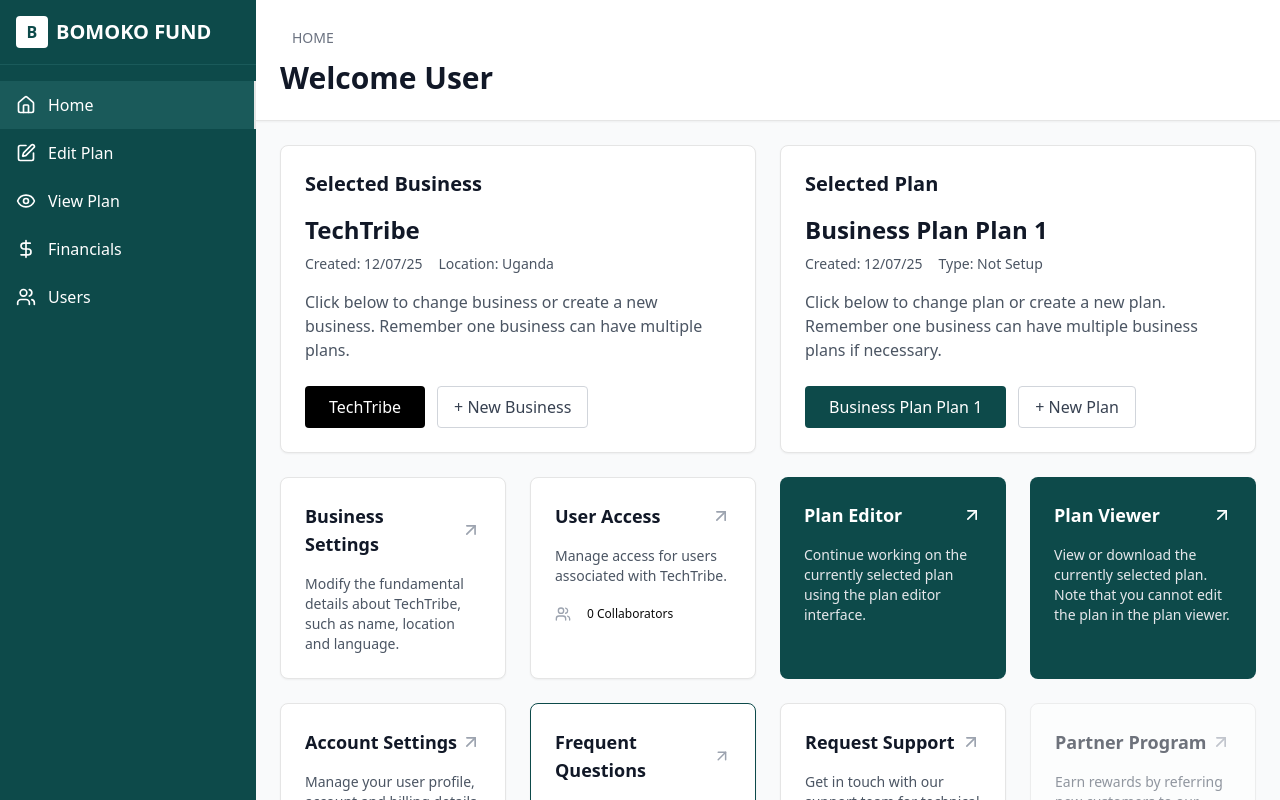
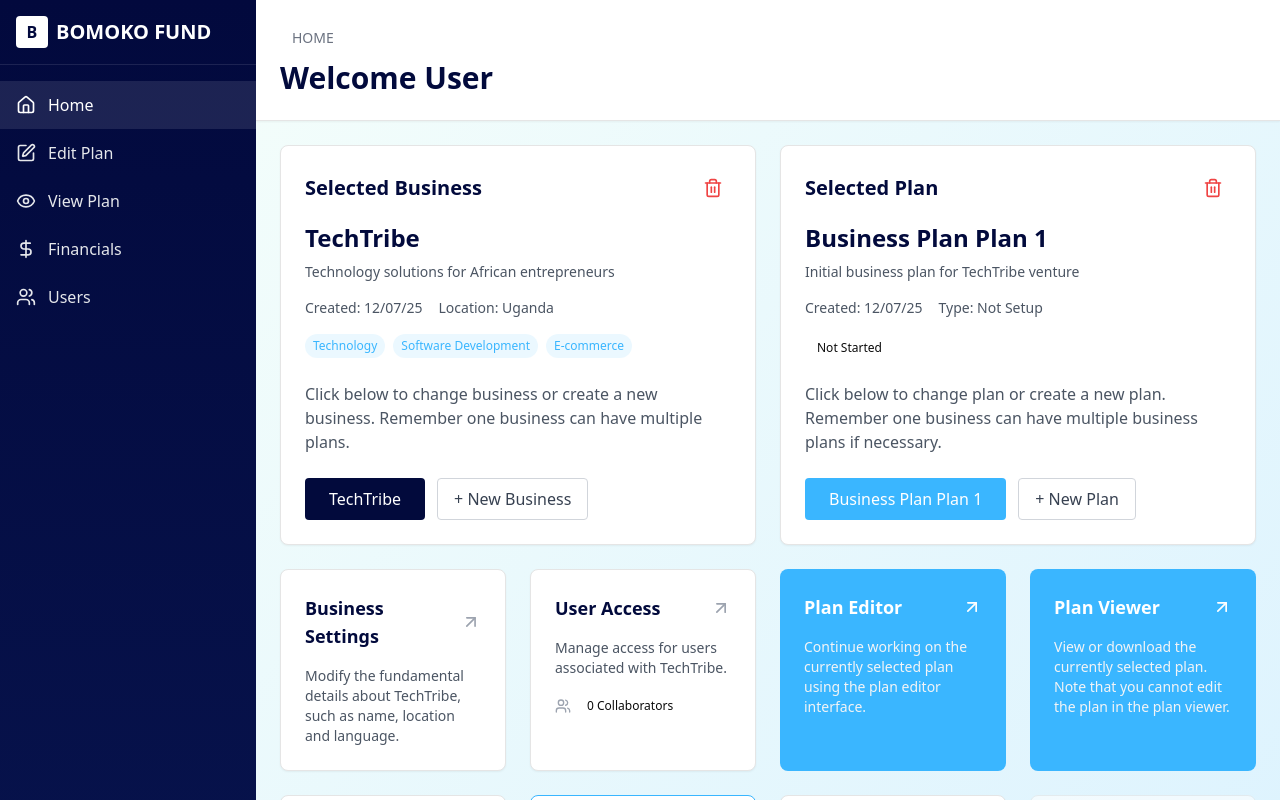
Before and after one commit to Wezalab/Bomoko-fund, a React (Vite) app: page /dashboard in a window 1280 px wide. Shown: the top 800 px of the page. Built offline with nearby package versions, Linux system fonts and the light colour scheme; no server answers; what groq-sdk would draw is missing.

Commit message:
Use our style guide:

```diff
--- a/src/components/Dashboard.tsx
+++ b/src/components/Dashboard.tsx
@@ -71,6 +71,8 @@ interface BusinessData {
   location: string;
   createdAt: string;
   businessTypes: string[];
+  purpose: string;
+  country: string;
 }
 
 interface PlanData {
@@ -80,6 +82,7 @@ interface PlanData {
   createdAt: string;
   type: string;
   status: 'setup' | 'not_setup' | 'completed';
+  description: string;
 }
 
 const Dashboard: React.FC = () => {
@@ -87,23 +90,27 @@ const Dashboard: React.FC = () => {
   const dispatch = useAppDispatch();
   const user = useAppSelector(selectUser) as unknown as ExtendedUser;
 
-  // Mock data - in real app, this would come from Redux store or API
+  // Mock business data from ventures - in real app, this would come from Redux store or API
   const [selectedBusiness, setSelectedBusiness] = useState<BusinessData | null>({
     id: '1',
     name: 'TechTribe',
     description: 'Technology solutions for African entrepreneurs',
     location: 'Uganda',
     createdAt: '2025-07-12',
-    businessTypes: ['Technology', 'Software Development', 'E-commerce']
+    businessTypes: ['Technology', 'Software Development', 'E-commerce'],
+    purpose: 'create_business',
+    country: 'UG'
   });
 
+  // Mock plan data from ventures - in real app, this would come from Redux store or API
   const [selectedPlan, setSelectedPlan] = useState<PlanData | null>({
     id: '1',
     name: 'Business Plan Plan 1',
     businessId: '1',
     createdAt: '2025-07-12',
     type: 'Not Setup',
-    status: 'not_setup'
+    status: 'not_setup',
+    description: 'Initial business plan for TechTribe venture'
   });
 
   // Function to handle Google profile image URLs
@@ -147,6 +154,19 @@ const Dashboard: React.FC = () => {
     navigate(path);
   };
 
+  const handleDeleteBusiness = () => {
+    if (window.confirm('Are you sure you want to delete this business? This action cannot be undone.')) {
+      setSelectedBusiness(null);
+      setSelectedPlan(null); // Also remove associated plan
+    }
+  };
+
+  const handleDeletePlan = () => {
+    if (window.confirm('Are you sure you want to delete this plan? This action cannot be undone.')) {
+      setSelectedPlan(null);
+    }
+  };
+
   const formatDate = (dateString: string) => {
     return new Date(dateString).toLocaleDateString('en-GB', {
       day: '2-digit',
@@ -155,14 +175,48 @@ const Dashboard: React.FC = () => {
     });
   };
 
+  const EmptyBusinessState = () => (
+    <div className="text-center py-12">
+      <div className="w-16 h-16 bg-gray-100 rounded-full flex items-center justify-center mx-auto mb-4">
+        <Building className="w-8 h-8 text-gray-400" />
+      </div>
+      <h3 className="text-lg font-semibold text-gray-900 mb-2">No Business Selected</h3>
+      <p className="text-gray-600 mb-6">Create your first business to get started with your entrepreneurial journey.</p>
+      <button
+        onClick={() => handleNavigation('/venture-wizard')}
+        className="bg-lightBlue hover:bg-lightBlue/90 text-white px-6 py-3 rounded-lg font-medium transition-colors inline-flex items-center space-x-2"
+      >
+        <Plus className="w-5 h-5" />
+        <span>Create New Business</span>
+      </button>
+    </div>
+  );
+
+  const EmptyPlanState = () => (
+    <div className="text-center py-12">
+      <div className="w-16 h-16 bg-gray-100 rounded-full flex items-center justify-center mx-auto mb-4">
+        <FileText className="w-8 h-8 text-gray-400" />
+      </div>
+      <h3 className="text-lg font-semibold text-gray-900 mb-2">No Plan Selected</h3>
+      <p className="text-gray-600 mb-6">Create a business plan to organize your ideas and attract investors.</p>
+      <button
+        onClick={() => handleNavigation('/business-plan-editor')}
+        className="bg-lightBlue hover:bg-lightBlue/90 text-white px-6 py-3 rounded-lg font-medium transition-colors inline-flex items-center space-x-2"
+      >
+        <Plus className="w-5 h-5" />
+        <span>Create New Plan</span>
+      </button>
+    </div>
+  );
+
   return (
-    <div className="min-h-screen bg-gray-50 flex">
+    <div className="min-h-screen bg-gradient-to-br from-lightGreen/20 to-lightBlue/20 flex">
       {/* Left Sidebar */}
-      <div className="w-64 bg-[#0D4A4A] text-white flex flex-col">
+      <div className="w-64 bg-gradient-to-b from-[#02093d] to-[#0a1854] text-white flex flex-col">
         {/* Logo Section */}
-        <div className="p-4 border-b border-[#1A5A5A]">
+        <div className="p-4 border-b border-white/10">
           <div className="flex items-center space-x-2">
-            <div className="w-8 h-8 bg-white rounded text-[#0D4A4A] flex items-center justify-center font-bold">
+            <div className="w-8 h-8 bg-white rounded text-[#02093d] flex items-center justify-center font-bold">
               B
             </div>
             <span className="text-xl font-bold text-white">BOMOKO FUND</span>
@@ -173,7 +227,7 @@ const Dashboard: React.FC = () => {
         <nav className="flex-1 py-4">
           <button
             onClick={() => handleNavigation('/dashboard')}
-            className="w-full flex items-center space-x-3 px-4 py-3 text-left bg-[#1A5A5A] border-r-2 border-yellow-400 transition-colors"
+            className="w-full flex items-center space-x-3 px-4 py-3 text-left bg-white/10 text-white hover:bg-white/20 transition-colors"
           >
             <Home className="w-5 h-5" />
             <span className="font-medium">Home</span>
@@ -181,7 +235,7 @@ const Dashboard: React.FC = () => {
 
           <button
             onClick={() => handleNavigation('/business-plan-editor')}
-            className="w-full flex items-center space-x-3 px-4 py-3 text-left hover:bg-[#1A5A5A] transition-colors"
+            className="w-full flex items-center space-x-3 px-4 py-3 text-left hover:bg-white/10 text-gray-200 transition-colors"
           >
             <Edit className="w-5 h-5" />
             <span className="font-medium">Edit Plan</span>
@@ -189,7 +243,7 @@ const Dashboard: React.FC = () => {
 
           <button
             onClick={() => handleNavigation('/business-plan')}
-            className="w-full flex items-center space-x-3 px-4 py-3 text-left hover:bg-[#1A5A5A] transition-colors"
+            className="w-full flex items-center space-x-3 px-4 py-3 text-left hover:bg-white/10 text-gray-200 transition-colors"
           >
             <Eye className="w-5 h-5" />
             <span className="font-medium">View Plan</span>
@@ -197,7 +251,7 @@ const Dashboard: React.FC = () => {
 
           <button
             onClick={() => handleNavigation('/financials')}
-            className="w-full flex items-center space-x-3 px-4 py-3 text-left hover:bg-[#1A5A5A] transition-colors"
+            className="w-full flex items-center space-x-3 px-4 py-3 text-left hover:bg-white/10 text-gray-200 transition-colors"
           >
             <DollarSign className="w-5 h-5" />
             <span className="font-medium">Financials</span>
@@ -205,7 +259,7 @@ const Dashboard: React.FC = () => {
 
           <button
             onClick={() => handleNavigation('/users')}
-            className="w-full flex items-center space-x-3 px-4 py-3 text-left hover:bg-[#1A5A5A] transition-colors"
+            className="w-full flex items-center space-x-3 px-4 py-3 px-4 py-3 text-left hover:bg-white/10 text-gray-200 transition-colors"
           >
             <Users className="w-5 h-5" />
             <span className="font-medium">Users</span>
@@ -213,13 +267,13 @@ const Dashboard: React.FC = () => {
         </nav>
 
         {/* Upgrade Section */}
-        <div className="p-4 border-t border-[#1A5A5A]">
-          <div className="bg-[#1A5A5A] rounded-lg p-4 text-center">
+        <div className="p-4 border-t border-white/10">
+          <div className="bg-white/10 rounded-lg p-4 text-center">
             <Lock className="mx-auto mb-2 h-8 w-8 text-yellow-400" />
             <p className="text-sm text-gray-300 mb-3">
               Upgrade to unlock more features and sections.
             </p>
-            <button className="w-full bg-yellow-400 text-black hover:bg-yellow-500 font-semibold py-2 px-4 rounded">
+            <button className="w-full bg-yellow-400 text-dark hover:bg-yellow-500 font-semibold py-2 px-4 rounded transition-colors">
               Upgrade
             </button>
           </div>
@@ -237,7 +291,7 @@ const Dashboard: React.FC = () => {
                   HOME
                 </span>
               </div>
-              <h1 className="text-3xl font-bold text-gray-900">
+              <h1 className="text-3xl font-bold text-dark">
                 Welcome {user?.name || user?.email?.split('@')[0] || 'User'}
               </h1>
             </div>
@@ -321,47 +375,115 @@ const Dashboard: React.FC = () => {
           <div className="grid grid-cols-1 lg:grid-cols-2 gap-6">
             {/* Selected Business */}
             <div className="bg-white rounded-lg shadow-sm border p-6">
-              <h2 className="text-xl font-bold text-gray-900 mb-4">Selected Business</h2>
-              <h3 className="text-2xl font-bold text-gray-900 mb-2">TechTribe</h3>
+              <div className="flex items-center justify-between mb-4">
+                <h2 className="text-xl font-bold text-dark">Selected Business</h2>
+                {selectedBusiness && (
+                  <button
+                    onClick={handleDeleteBusiness}
+                    className="text-red-500 hover:text-red-700 hover:bg-red-50 p-2 rounded-lg transition-colors"
+                    title="Delete Business"
+                  >
+                    <Trash2 className="w-5 h-5" />
+                  </button>
+                )}
+              </div>
+
+              {selectedBusiness ? (
+                <div>
+                  <h3 className="text-2xl font-bold text-dark mb-2">{selectedBusiness.name}</h3>
+                  <p className="text-gray-600 text-sm mb-4">{selectedBusiness.description}</p>
                   <div className="text-sm text-gray-600 mb-4">
-                <span>Created: {formatDate(selectedBusiness?.createdAt || '2025-07-12')}</span>
-                <span className="ml-4">Location: {selectedBusiness?.location || 'Uganda'}</span>
+                    <span>Created: {formatDate(selectedBusiness.createdAt)}</span>
+                    <span className="ml-4">Location: {selectedBusiness.location}</span>
+                  </div>
+                  <div className="mb-6">
+                    <div className="flex flex-wrap gap-2">
+                      {selectedBusiness.businessTypes.map((type, index) => (
+                        <span key={index} className="bg-lightBlue/10 text-lightBlue px-2 py-1 rounded-full text-xs font-medium">
+                          {type}
+                        </span>
+                      ))}
+                    </div>
                   </div>
                   <p className="text-gray-600 mb-6">
                     Click below to change business or create a new business. Remember one business can have multiple plans.
                   </p>
                   <div className="flex space-x-3">
-                <button className="bg-black text-white hover:bg-gray-800 px-6 py-2 rounded font-medium">
-                  TechTribe
+                    <button className="bg-dark text-white hover:bg-dark/90 px-6 py-2 rounded font-medium transition-colors">
+                      {selectedBusiness.name}
                     </button>
-                <button className="border border-gray-300 text-gray-700 hover:bg-gray-50 px-4 py-2 rounded">
+                    <button
+                      onClick={() => handleNavigation('/venture-wizard')}
+                      className="border border-gray-300 text-gray-700 hover:bg-gray-50 px-4 py-2 rounded transition-colors"
+                    >
                       + New Business
                     </button>
                   </div>
                 </div>
+              ) : (
+                <EmptyBusinessState />
+              )}
+            </div>
 
             {/* Selected Plan */}
             <div className="bg-white rounded-lg shadow-sm border p-6">
-              <h2 className="text-xl font-bold text-gray-900 mb-4">Selected Plan</h2>
-              <h3 className="text-2xl font-bold text-gray-900 mb-2">Business Plan Plan 1</h3>
+              <div className="flex items-center justify-between mb-4">
+                <h2 className="text-xl font-bold text-dark">Selected Plan</h2>
+                {selectedPlan && (
+                  <button
+                    onClick={handleDeletePlan}
+                    className="text-red-500 hover:text-red-700 hover:bg-red-50 p-2 rounded-lg transition-colors"
+                    title="Delete Plan"
+                  >
+                    <Trash2 className="w-5 h-5" />
+                  </button>
+                )}
+              </div>
+
+              {selectedPlan ? (
+                <div>
+                  <h3 className="text-2xl font-bold text-dark mb-2">{selectedPlan.name}</h3>
+                  <p className="text-gray-600 text-sm mb-4">{selectedPlan.description}</p>
                   <div className="text-sm text-gray-600 mb-4">
-                <span>Created: {formatDate(selectedPlan?.createdAt || '2025-07-12')}</span>
-                <span className="ml-4">Type: Not Setup</span>
+                    <span>Created: {formatDate(selectedPlan.createdAt)}</span>
+                    <span className="ml-4">Type: {selectedPlan.type}</span>
+                  </div>
+                  <div className="mb-6">
+                    <span className={`px-3 py-1 rounded-full text-xs font-medium ${
+                      selectedPlan.status === 'completed'
+                        ? 'bg-green-100 text-green-800'
+                        : selectedPlan.status === 'setup'
+                        ? 'bg-blue-100 text-blue-800'
+                        : 'bg-yellow-100 text-yellow-800'
+                    }`}>
+                      {selectedPlan.status === 'completed' ? 'Completed' :
+                       selectedPlan.status === 'setup' ? 'In Progress' : 'Not Started'}
+                    </span>
                   </div>
                   <p className="text-gray-600 mb-6">
                     Click below to change plan or create a new plan. Remember one business can have multiple business plans if necessary.
                   </p>
                   <div className="flex space-x-3">
-                <button className="bg-[#0D4A4A] text-white hover:bg-[#1A5A5A] px-6 py-2 rounded font-medium">
-                  Business Plan Plan 1
+                    <button className="bg-lightBlue text-white hover:bg-lightBlue/90 px-6 py-2 rounded font-medium transition-colors">
+                      {selectedPlan.name}
                     </button>
-                <button className="border border-gray-300 text-gray-700 hover:bg-gray-50 px-4 py-2 rounded">
+                    <button
+                      onClick={() => handleNavigation('/business-plan-editor')}
+                      className="border border-gray-300 text-gray-700 hover:bg-gray-50 px-4 py-2 rounded transition-colors"
+                    >
                       + New Plan
                     </button>
                   </div>
                 </div>
+              ) : (
+                <EmptyPlanState />
+              )}
+            </div>
           </div>
 
+          {/* Action Cards - Only show if business exists */}
+          {selectedBusiness && (
+            <>
               {/* Action Cards - First Row */}
               <div className="grid grid-cols-1 lg:grid-cols-4 gap-6">
                 {/* Business Settings */}
@@ -370,11 +492,11 @@ const Dashboard: React.FC = () => {
                   onClick={() => handleNavigation('/business-settings')}
                 >
                   <div className="flex items-center justify-between mb-4">
-                <h3 className="text-lg font-bold text-gray-900">Business Settings</h3>
+                    <h3 className="text-lg font-bold text-dark">Business Settings</h3>
                     <ArrowUpRight className="h-5 w-5 text-gray-400" />
                   </div>
                   <p className="text-gray-600 text-sm">
-                Modify the fundamental details about TechTribe, such as name, location and language.
+                    Modify the fundamental details about {selectedBusiness.name}, such as name, location and language.
                   </p>
                 </div>
 
@@ -384,11 +506,11 @@ const Dashboard: React.FC = () => {
                   onClick={() => handleNavigation('/user-access')}
                 >
                   <div className="flex items-center justify-between mb-4">
-                <h3 className="text-lg font-bold text-gray-900">User Access</h3>
+                    <h3 className="text-lg font-bold text-dark">User Access</h3>
                     <ArrowUpRight className="h-5 w-5 text-gray-400" />
                   </div>
                   <p className="text-gray-600 text-sm mb-4">
-                Manage access for users associated with TechTribe.
+                    Manage access for users associated with {selectedBusiness.name}.
                   </p>
                   <div className="flex items-center space-x-2">
                     <Users className="h-4 w-4 text-gray-400" />
@@ -400,28 +522,28 @@ const Dashboard: React.FC = () => {
 
                 {/* Plan Editor */}
                 <div
-              className="bg-[#0D4A4A] text-white rounded-lg p-6 hover:bg-[#1A5A5A] transition-colors cursor-pointer"
+                  className="bg-lightBlue text-white rounded-lg p-6 hover:bg-lightBlue/90 transition-colors cursor-pointer"
                   onClick={() => handleNavigation('/business-plan-editor')}
                 >
                   <div className="flex items-center justify-between mb-4">
                     <h3 className="text-lg font-bold">Plan Editor</h3>
                     <ArrowUpRight className="h-5 w-5 text-white" />
                   </div>
-              <p className="text-gray-200 text-sm">
+                  <p className="text-gray-100 text-sm">
                     Continue working on the currently selected plan using the plan editor interface.
                   </p>
                 </div>
 
                 {/* Plan Viewer */}
                 <div
-              className="bg-[#0D4A4A] text-white rounded-lg p-6 hover:bg-[#1A5A5A] transition-colors cursor-pointer"
+                  className="bg-lightBlue text-white rounded-lg p-6 hover:bg-lightBlue/90 transition-colors cursor-pointer"
                   onClick={() => handleNavigation('/business-plan')}
                 >
                   <div className="flex items-center justify-between mb-4">
                     <h3 className="text-lg font-bold">Plan Viewer</h3>
                     <ArrowUpRight className="h-5 w-5 text-white" />
                   </div>
-              <p className="text-gray-200 text-sm">
+                  <p className="text-gray-100 text-sm">
                     View or download the currently selected plan. Note that you cannot edit the plan in the plan viewer.
                   </p>
                 </div>
@@ -435,7 +557,7 @@ const Dashboard: React.FC = () => {
                   onClick={() => handleNavigation('/account-settings')}
                 >
                   <div className="flex items-center justify-between mb-4">
-                <h3 className="text-lg font-bold text-gray-900">Account Settings</h3>
+                    <h3 className="text-lg font-bold text-dark">Account Settings</h3>
                     <ArrowUpRight className="h-5 w-5 text-gray-400" />
                   </div>
                   <p className="text-gray-600 text-sm">
@@ -445,11 +567,11 @@ const Dashboard: React.FC = () => {
 
                 {/* Frequent Questions */}
                 <div
-              className="bg-white rounded-lg shadow-sm border p-6 hover:shadow-md transition-shadow cursor-pointer border-[#0D4A4A]"
+                  className="bg-white rounded-lg shadow-sm border p-6 hover:shadow-md transition-shadow cursor-pointer border-lightBlue"
                   onClick={() => handleNavigation('/faq')}
                 >
                   <div className="flex items-center justify-between mb-4">
-                <h3 className="text-lg font-bold text-gray-900">Frequent Questions</h3>
+                    <h3 className="text-lg font-bold text-dark">Frequent Questions</h3>
                     <ArrowUpRight className="h-5 w-5 text-gray-400" />
                   </div>
                   <p className="text-gray-600 text-sm">
@@ -463,7 +585,7 @@ const Dashboard: React.FC = () => {
                   onClick={() => handleNavigation('/support')}
                 >
                   <div className="flex items-center justify-between mb-4">
-                <h3 className="text-lg font-bold text-gray-900">Request Support</h3>
+                    <h3 className="text-lg font-bold text-dark">Request Support</h3>
                     <ArrowUpRight className="h-5 w-5 text-gray-400" />
                   </div>
                   <p className="text-gray-600 text-sm">
@@ -476,7 +598,7 @@ const Dashboard: React.FC = () => {
                   className="bg-white rounded-lg shadow-sm border p-6 hover:shadow-md transition-shadow cursor-pointer opacity-60"
                 >
                   <div className="flex items-center justify-between mb-4">
-                <h3 className="text-lg font-bold text-gray-900">Partner Program</h3>
+                    <h3 className="text-lg font-bold text-dark">Partner Program</h3>
                     <ArrowUpRight className="h-5 w-5 text-gray-400" />
                   </div>
                   <p className="text-gray-600 text-sm">
@@ -484,10 +606,12 @@ const Dashboard: React.FC = () => {
                   </p>
                 </div>
               </div>
+            </>
+          )}
 
           {/* Quote Section */}
           <div className="text-center py-12">
-            <h2 className="text-3xl font-bold text-gray-900 mb-4">
+            <h2 className="text-3xl font-bold text-dark mb-4">
               "A goal without a plan is just a wish"
             </h2>
             <p className="text-yellow-600 font-medium">
@@ -518,13 +642,13 @@ const Dashboard: React.FC = () => {
 
               <div className="flex items-center space-x-4">
                 <div className="flex items-center space-x-2">
-                  <div className="w-8 h-8 bg-[#0D4A4A] rounded text-white flex items-center justify-center font-bold">
+                  <div className="w-8 h-8 bg-dark rounded text-white flex items-center justify-center font-bold">
                     B
                   </div>
-                  <span className="text-xl font-bold text-[#0D4A4A]">BOMOKO FUND</span>
+                  <span className="text-xl font-bold text-dark">BOMOKO FUND</span>
                 </div>
                 <div className="text-right">
-                  <p className="text-gray-900 font-bold">Be Unstoppable.</p>
+                  <p className="text-dark font-bold">Be Unstoppable.</p>
                   <p className="text-gray-600 text-sm">AI-Driven Planning.</p>
                 </div>
               </div>
```
Lines whose indentation alone changed are shown as unchanged.
